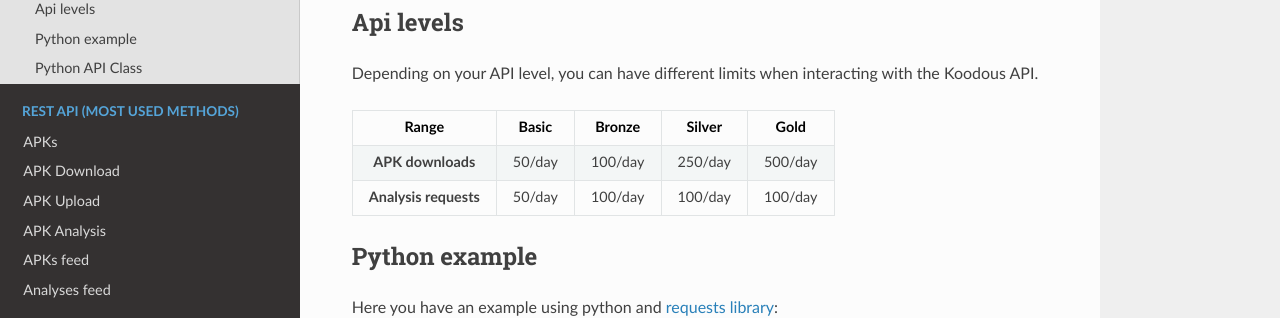
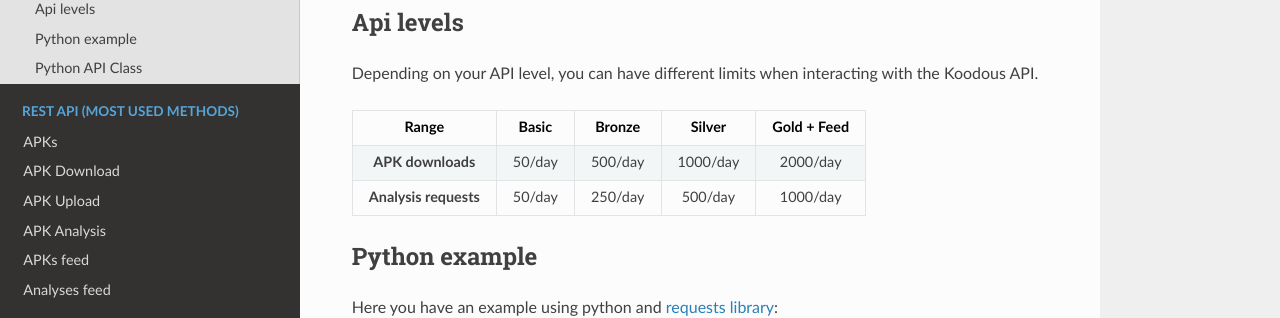
Before and after one commit to Koodous/docs.koodous.com, an MkDocs documentation site: the page built from docs/rest-api/getting-started.md, in a window 1280 px wide and 900 px high, scrolled down 1075 px. Shown: the part 140-458 px from the top of the window. Built offline with MkDocs 1.6.1, drawn with Linux system fonts in a browser that asks for light colours; nearby versions of some CDN libraries; old or Windows-style settings are respelled for this version of MkDocs.

Commit message:
Update getting-started.md

```diff
--- a/docs/rest-api/getting-started.md
+++ b/docs/rest-api/getting-started.md
@@ -60,10 +60,10 @@
 
 Depending on your API level, you can have different limits when interacting with the Koodous API.
 
-| Range | Basic | Bronze | Silver | Gold |
+| Range | Basic | Bronze | Silver | Gold + Feed |
 | :---: |:---:|:---:|:---:|:---:|
-| **APK downloads** | 50/day | 100/day | 250/day | 500/day |
-| **Analysis requests**| 50/day | 100/day | 100/day | 100/day |
+| **APK downloads** | 50/day | 500/day | 1000/day | 2000/day |
+| **Analysis requests**| 50/day | 250/day | 500/day | 1000/day |
 
 ## Python example
 
```
